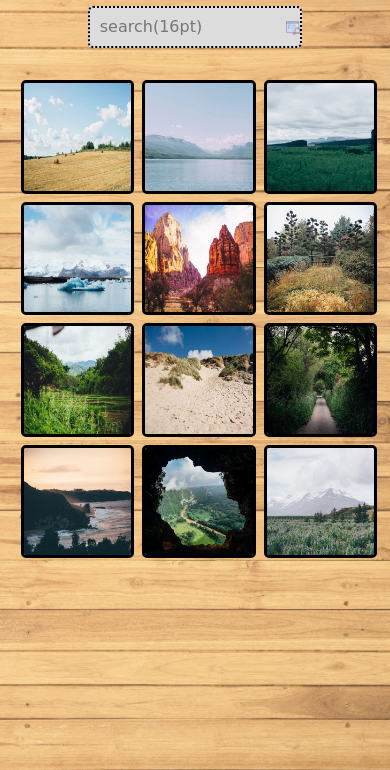
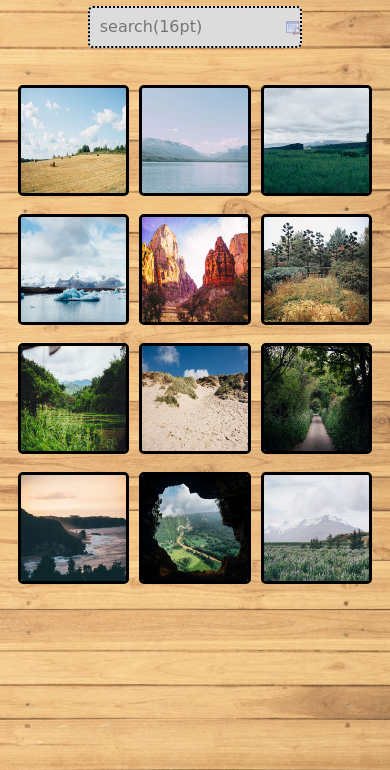
Before and after one commit to R3D-Roman/an-interactive-photo-gallery, a plain HTML site: page index.html in a window 390 px wide. Shown: the part 74-844 px from the top of the page. Drawn offline with Linux system fonts and the light colour scheme; a web font is replaced by a local one.

Commit message:
Update style.css

```diff
--- a/css/style.css
+++ b/css/style.css
@@ -55,11 +55,20 @@ footer {
 }
 
 .container {
-  width: 97%;
+  width: 95%;
   margin: 0 auto;
   display: flex;
   flex-wrap: wrap;
   justify-content: center;
+  align-items: center;
+}
+
+.col {
+  text-align: center;
+  flex-basis: 30%;
+  border-radius: 5px;
+  padding-bottom: 0.5em;
+  margin: 5px;
 }
 
 .imgSmall {
@@ -76,9 +85,9 @@ footer {
 }
 
 /* LightBox */
-
 #baguetteBox-overlay .full-image img {
-  max-height: 80%;
+  max-height: 95%;
+  max-width: 95%;
 }
 
 #baguetteBox-overlay .full-image figcaption {
@@ -88,21 +97,6 @@ footer {
 }
 
 /* ======================================Media Query=========================================== */
-
-@media (max-width: 767px) {
-  .col {
-    text-align: center;
-    flex-basis: 30%;
-    border-radius: 5px;
-    margin-left: 0.5em;
-    padding-bottom: 0.5em;
-  }
-  /* LightBox */
-  #baguetteBox-overlay .full-image img {
-    max-height: 95%;
-    max-width: 95%;
-  }
-}
 
 @media (min-width: 768px) {
   input {
@@ -117,6 +111,11 @@ footer {
     flex-basis: 22%;
     margin: 8px;
   }
+  /* LightBox */
+
+  #baguetteBox-overlay .full-image img {
+    max-height: 80%;
+  }
 }
 
 @media (min-width: 1024px) {
@@ -126,6 +125,5 @@ footer {
 
   .col {
     flex-basis: 22%;
-    margin: 10px;
   }
 }
```
